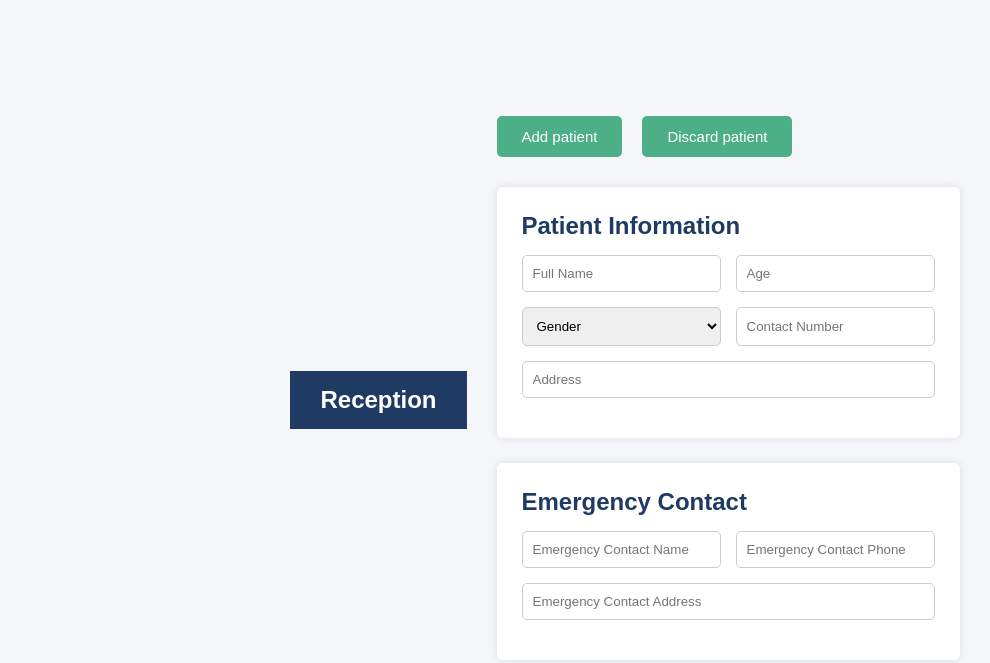
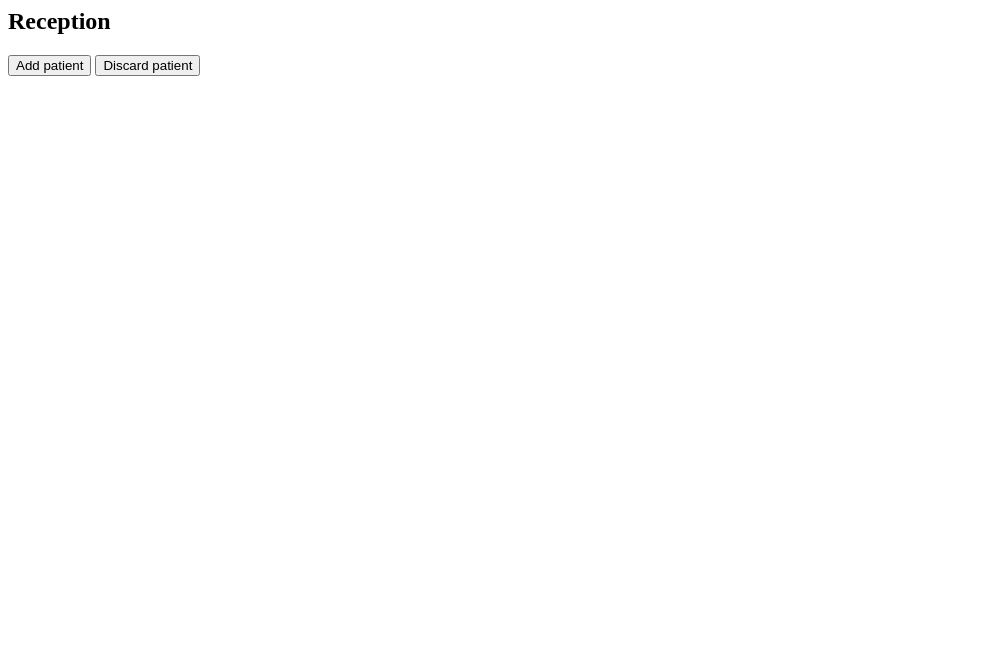
Before and after one commit to Lemuelle1/Hospital-management-system, a website: page receptionist.html in a window 1280 px wide. Shown: the whole page, without its empty margins (0-990 px from the left). Drawn offline with Linux system fonts and the light colour scheme; files that its build step writes are made by us from their sources.

Commit message:
Add files via upload

```diff
--- a/receptionist.html
+++ b/receptionist.html
@@ -1,143 +1,27 @@
-<!DOCTYPE html>
+<DOCTYPE html>
 <html lang="en">
 <head>
-    <meta charset="UTF-8">
-    <title>Reception</title>
-    <link rel="stylesheet" href="style.css">
+      <meta charset="UTF-8">
+      <title>Reception</title>
+      <link rel="stylesheet"href="style.css">
 </head>
+
 <body>
-<style>
 
-* {
-    margin: 0;
-    padding: 0;
-    box-sizing: border-box;
-    font-family: Arial, Helvetica, sans-serif;
-}
 
-body {
-    background: #f4f6f9;
-}
-
-/* Header */
-.navbar {
-    background-color: #1f3a63;
-    padding: 15px 30px;
-    color: white;
-}
-
-/* Container */
-.container {
-    padding: 30px;
-}
-
-/* Buttons */
-.actions {
-    display: flex;
-    gap: 20px;
-    margin-bottom: 30px;
-}
-
-.btn {
-    padding: 12px 25px;
-    border: none;
-    border-radius: 5px;
-    font-size: 15px;
-    cursor: pointer;
-    color: white;
-    background-color: #4CAF88;
-}
-
-/* Cards */
-.card {
-    background: #ffffff;
-    padding: 25px;
-    border-radius: 6px;
-    box-shadow: 0 0 8px rgba(0,0,0,0.1);
-    margin-bottom: 25px;
-}
-
-.card h2 {
-    margin-bottom: 15px;
-    color: #1f3a63;
-}
-
-/* Forms */
-.form-row {
-    display: flex;
-    gap: 15px;
-    margin-bottom: 15px;
-}
-
-input, select {
-    padding: 10px;
-    width: 100%;
-    border-radius: 5px;
-    border: 1px solid #ccc;
-}
-
-/* Responsive */
-@media (max-width: 768px) {
-    .actions {
-        flex-direction: column;
-    }
-
-    .form-row {
-        flex-direction: column;
-    }
-}
-
-</style>
 <header class="navbar">
     <h2>Reception</h2>
 </header>
 
 <main class="container">
 
-    <div class="actions">
+    <div classs="actions">
         <button class="btn">Add patient</button>
         <button class="btn">Discard patient</button>
     </div>
 
-    <!-- Patient Information -->
-    <section class="card">
-        <h2>Patient Information</h2>
+            </main>
+        </body>
 
-        <div class="form-row">
-            <input type="text" placeholder="Full Name">
-            <input type="number" placeholder="Age">
-        </div>
 
-        <div class="form-row">
-            <select>
-                <option value="">Gender</option>
-                <option>Male</option>
-                <option>Female</option>
-                <option>Other</option>
-            </select>
-            <input type="text" placeholder="Contact Number">
-        </div>
-
-        <div class="form-row">
-            <input type="text" placeholder="Address">
-        </div>
-    </section>
-
-    <!-- Emergency Contact -->
-    <section class="card">
-        <h2>Emergency Contact</h2>
-
-        <div class="form-row">
-            <input type="text" placeholder="Emergency Contact Name">
-            <input type="text" placeholder="Emergency Contact Phone">
-        </div>
-
-        <div class="form-row">
-            <input type="text" placeholder="Emergency Contact Address">
-        </div>
-    </section>
-
-</main>
-
-</body>
-</html>
+</DOCTYPE>
```
